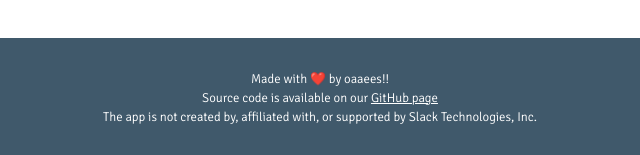
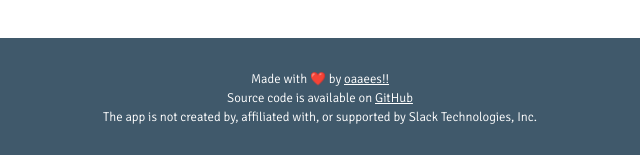
Before and after one commit to oaaees/TickyBot-clone, a plain HTML site: page index.html in a window 1280 px wide. Shown: the part 2678-2833 px from the top of the page, 320-960 px from the left. Drawn offline with Linux system fonts and the light colour scheme.

Commit message:
Added link to github in index.html

```diff
--- a/index.html
+++ b/index.html
@@ -139,9 +139,9 @@
 		</section>
 	</main>
 	<footer>
-		<p>Made with ❤️ by oaaees!!</p>
+		<p>Made with ❤️ by <a href="https://github.com/oaaees" target="_blank">oaaees!!</a></p>
 
-		<p>Source code is available on our <a href="#">GitHub page</a></p>
+		<p>Source code is available on <a href="https://github.com/oaaees/TickyBot-clone">GitHub</a></p>
 
 		<p>The app is not created by, affiliated with, or supported by Slack Technologies, Inc.</p>
 	</footer>
```
